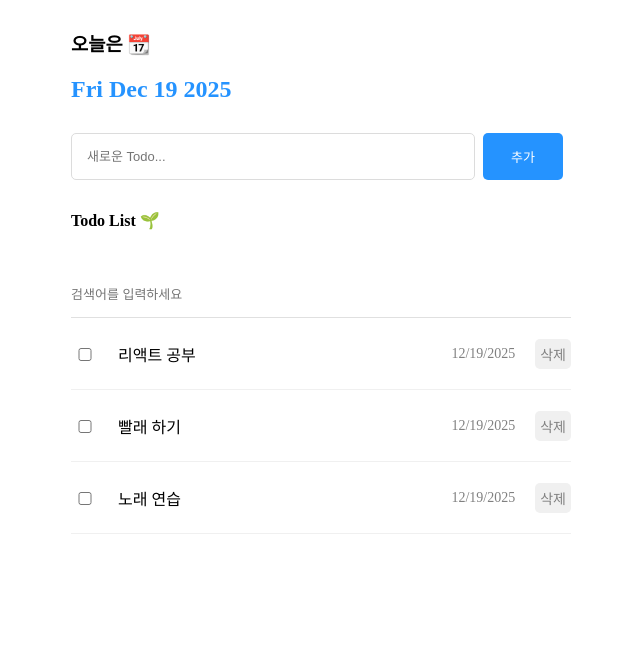
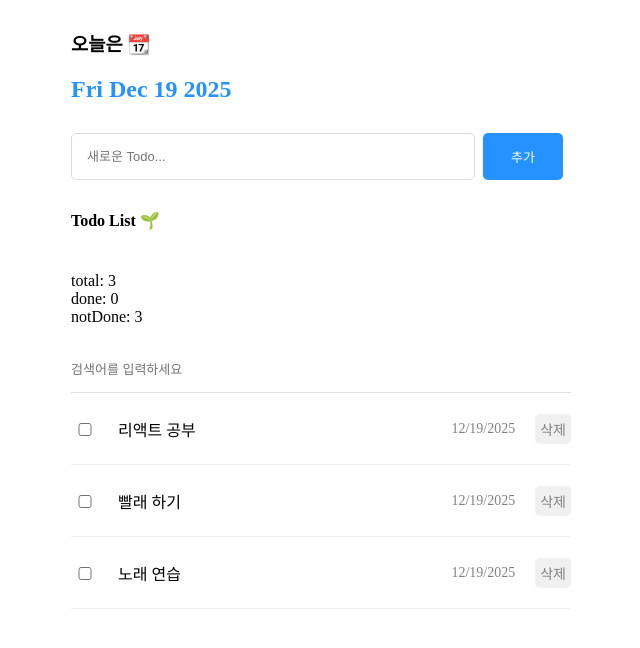
Before and after one commit to moongongpyo/firstReactLecture, a React (Vite) app: page / in a window 1280 px wide. Shown: the top 648 px of the page, without its empty margins (319-959 px from the left). Built offline with nearby package versions, Linux system fonts and the light colour scheme.

Commit message:
useMemo 활용해서 최적화

```diff
--- a/src/components/project2/Dd.jsx
+++ b/src/components/project2/Dd.jsx
@@ -1,6 +1,6 @@
 import './Dd.css';
 import Rd from "./Rd.jsx";
-import {useReducer} from "react";
+import {useMemo, useReducer} from "react";
 
 function reducer(state, action) {
   switch (action.type) {
@@ -20,11 +20,26 @@
       data : e.target.value,
     })
   }
+
+
+  const {totalCount,doneCount,notDoneCount} =  useMemo(() => {console.log("getAnalyzedData 호출")
+      const totalCount = todos.length;
+      const doneCount = todos.filter((todo) => todo.isDone).length;
+      const notDoneCount = totalCount - doneCount;
+
+      return{totalCount,doneCount,notDoneCount};}, [todos]);
+    //의존성배열 : deps
+    //deps가 비어있으면 최초에만 랜더링 됨
   return <>
     <div className='Dd'>
       <h4>
         Todo List 🌱
       </h4>
+      <div>
+        <div>total: {totalCount}</div>
+        <div>done: {doneCount}</div>
+        <div>notDone: {notDoneCount}</div>
+      </div>
       <input onChange={onChange} placeholder='검색어를 입력하세요'/>
       {
         todos.filter((todo)=>todo.content.toLowerCase().includes(search))
```
